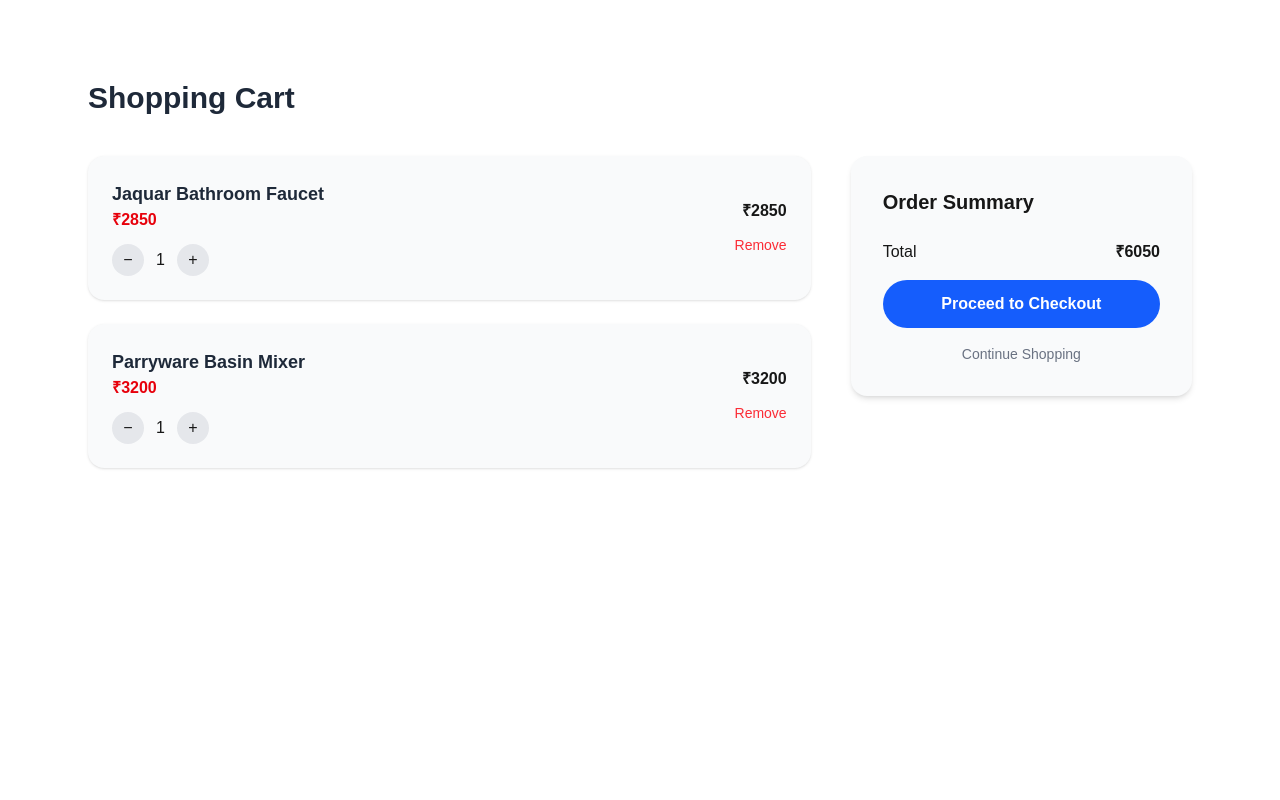
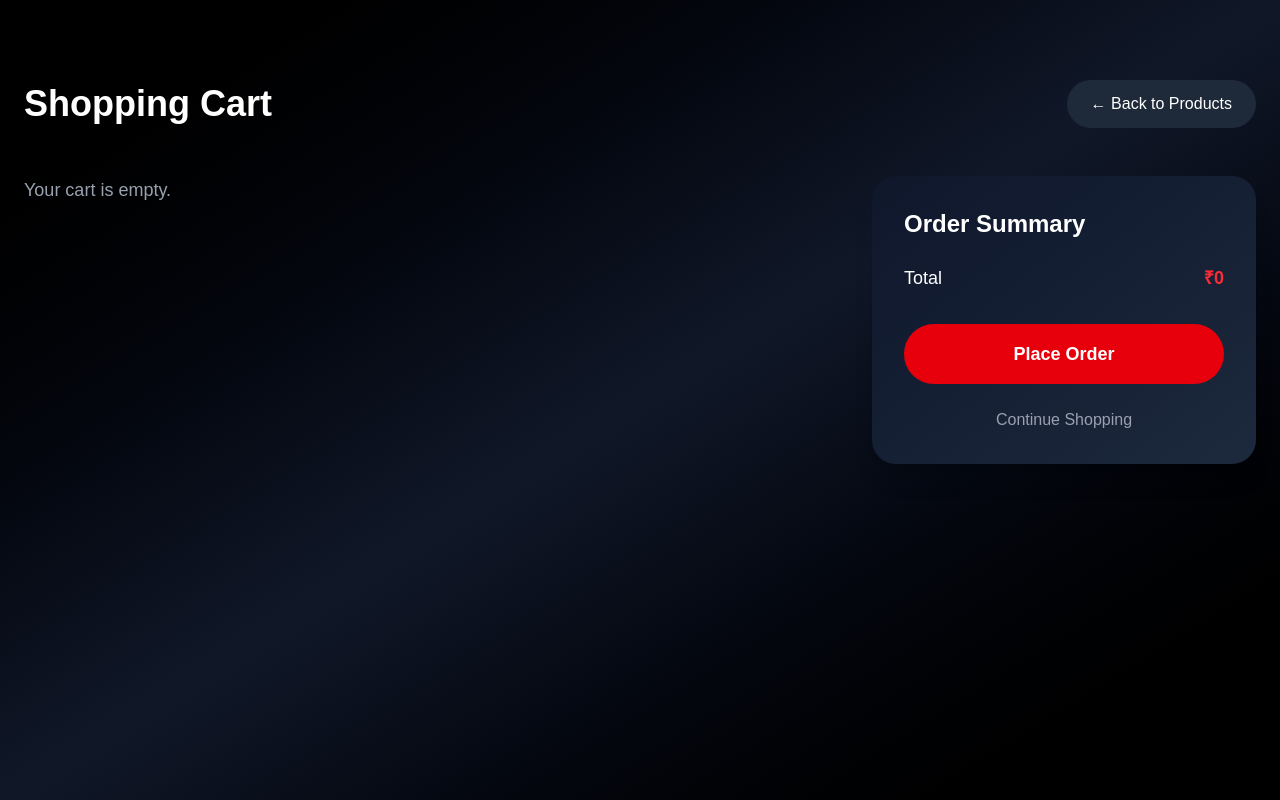
Before and after one commit to darsan25-code/Sree-Vel-Murugan-Hardware-And-Tiles, a Next.js app: page /cart in a window 1280 px wide. Built offline with nearby package versions, Linux system fonts and the light colour scheme.

Commit message:
Improve Buy Now flow, cart UX and product interactions

```diff
--- a/app/ClientProviders.tsx
+++ b/app/ClientProviders.tsx
@@ -1,5 +1,4 @@
 "use client";
-
 import { CartProvider } from "./context/CartContext";
 
 export default function ClientProviders({
--- a/app/cart/page.tsx
+++ b/app/cart/page.tsx
@@ -1,139 +1,125 @@
 "use client";
 
-import { useState } from "react";
 import Link from "next/link";
-
-type CartItem = {
-  id: string;
-  name: string;
-  price: number;
-  qty: number;
-};
+import { useRouter } from "next/navigation";
+import { useCart } from "../context/CartContext";
 
 export default function CartPage() {
-  const [cart, setCart] = useState<CartItem[]>([
-    {
-      id: "faucet-1",
-      name: "Jaquar Bathroom Faucet",
-      price: 2850,
-      qty: 1,
-    },
-    {
-      id: "mixer-1",
-      name: "Parryware Basin Mixer",
-      price: 3200,
-      qty: 1,
-    },
-  ]);
+  const router = useRouter();
+  const { cartItems, removeFromCart, updateQuantity } = useCart();
 
-  const updateQty = (id: string, delta: number) => {
-    setCart((prev) =>
-      prev.map((item) =>
-        item.id === id
-          ? { ...item, qty: Math.max(1, item.qty + delta) }
-          : item
-      )
-    );
-  };
-
-  const removeItem = (id: string) => {
-    setCart((prev) => prev.filter((item) => item.id !== id));
-  };
-
-  const total = cart.reduce(
-    (sum, item) => sum + item.price * item.qty,
+  const totalAmount = cartItems.reduce(
+    (sum, item) => sum + item.price * item.quantity,
     0
   );
 
   return (
-    <main className="min-h-screen bg-white py-20">
-      <div className="max-w-6xl mx-auto px-6">
-        <h1 className="text-3xl font-bold text-gray-800 mb-10">
-          Shopping Cart
-        </h1>
+    <main className="min-h-screen bg-gradient-to-br from-black via-gray-900 to-black text-white px-6 py-20">
+      {/* HEADER */}
+      <div className="max-w-7xl mx-auto flex justify-between items-center mb-12">
+        <h1 className="text-4xl font-bold">Shopping Cart</h1>
 
-        {cart.length === 0 ? (
-          <p className="text-gray-500">
-            Your cart is empty.
-          </p>
+        <button
+          onClick={() => router.push("/category/sanitaryware")}
+          className="px-6 py-3 rounded-full bg-gray-800 hover:bg-gray-700 transition"
+        >
+          ← Back to Products
+        </button>
+      </div>
+
+      <div className="max-w-7xl mx-auto grid md:grid-cols-3 gap-10">
+        {/* LEFT : CART ITEMS */}
+        <div className="md:col-span-2 space-y-6">
+          {cartItems.length === 0 ? (
+            <p className="text-gray-400 text-lg">Your cart is empty.</p>
           ) : (
-          <div className="grid md:grid-cols-3 gap-10">
-
-            {/* CART ITEMS */}
-            <div className="md:col-span-2 space-y-6">
-              {cart.map((item) => (
+            cartItems.map((item) => (
               <div
                 key={item.id}
-                  className="flex items-center justify-between bg-gray-50 rounded-2xl p-6 shadow-sm"
+                className="flex items-center gap-6 bg-gradient-to-r from-slate-900 to-slate-800 p-6 rounded-2xl shadow-lg"
               >
-                  <div>
-                    <h3 className="font-semibold text-lg text-gray-800">
-                      {item.name}
-                    </h3>
-                    <p className="text-red-600 font-bold">
+                {/* IMAGE */}
+                <img
+                  src={item.img}
+                  alt={item.name}
+                  className="w-24 h-24 object-contain rounded-xl bg-white p-2"
+                />
+
+                {/* DETAILS */}
+                <div className="flex-1">
+                  <h3 className="text-xl font-semibold">{item.name}</h3>
+                  <p className="text-gray-400 capitalize">{item.type}</p>
+                  <p className="text-red-500 font-bold mt-2">
                     ₹{item.price}
                   </p>
 
                   {/* QTY */}
-                    <div className="flex items-center gap-3 mt-3">
+                  <div className="flex items-center gap-4 mt-4">
                     <button
-                        onClick={() => updateQty(item.id, -1)}
-                        className="w-8 h-8 rounded-full bg-gray-200"
+                      onClick={() =>
+                        updateQuantity(item.id, item.quantity - 1)
+                      }
+                      className="w-9 h-9 rounded-full bg-gray-700 hover:bg-gray-600"
                     >
                       −
                     </button>
-                      <span>{item.qty}</span>
+
+                    <span className="text-lg font-semibold">
+                      {item.quantity}
+                    </span>
+
                     <button
-                        onClick={() => updateQty(item.id, 1)}
-                        className="w-8 h-8 rounded-full bg-gray-200"
+                      onClick={() =>
+                        updateQuantity(item.id, item.quantity + 1)
+                      }
+                      className="w-9 h-9 rounded-full bg-gray-700 hover:bg-gray-600"
                     >
                       +
                     </button>
                   </div>
                 </div>
 
+                {/* PRICE + REMOVE */}
                 <div className="text-right">
-                    <p className="font-semibold">
-                      ₹{item.price * item.qty}
+                  <p className="text-2xl font-bold">
+                    ₹{item.price * item.quantity}
                   </p>
+
                   <button
-                      onClick={() => removeItem(item.id)}
-                      className="text-sm text-red-500 mt-3"
+                    onClick={() => removeFromCart(item.id)}
+                    className="text-red-500 mt-4 hover:underline"
                   >
                     Remove
                   </button>
                 </div>
               </div>
-              ))}
+            ))
+          )}
         </div>
 
-            {/* SUMMARY */}
-            <div className="bg-gray-50 rounded-2xl p-8 shadow-md h-fit">
-              <h3 className="text-xl font-semibold mb-6">
-                Order Summary
-              </h3>
+        {/* RIGHT : ORDER SUMMARY */}
+        <div className="bg-gradient-to-br from-slate-900 to-slate-800 p-8 rounded-3xl shadow-xl h-fit">
+          <h2 className="text-2xl font-semibold mb-6">Order Summary</h2>
 
-              <div className="flex justify-between mb-4">
+          <div className="flex justify-between text-lg mb-8">
             <span>Total</span>
-                <span className="font-bold">
-                  ₹{total}
+            <span className="font-bold text-red-500">
+              ₹{totalAmount}
             </span>
           </div>
 
-              <button className="w-full bg-blue-600 text-white py-3 rounded-full font-semibold hover:bg-blue-700 transition">
-                Proceed to Checkout
+          <button className="w-full bg-red-600 py-4 rounded-full text-lg font-semibold hover:bg-red-700 transition">
+            Place Order
           </button>
 
           <Link
-                href="/"
-                className="block text-center text-sm text-gray-500 mt-4"
+            href="/category/sanitaryware"
+            className="block text-center mt-6 text-gray-400 hover:text-white"
           >
             Continue Shopping
           </Link>
         </div>
       </div>
-        )}
-      </div>
     </main>
   );
 }
--- a/app/category/[slug]/page.tsx
+++ b/app/category/[slug]/page.tsx
@@ -438,7 +438,8 @@ const slug =
   typeof params.slug === "string" ? params.slug : params.slug?.[0] ?? "";
 
   const router = useRouter();
-  const { addToCart } = useCart();
+const { addToCart, cartItems } = useCart();
+  const [toast, setToast] = useState<string | null>(null);
     const [search, setSearch] = useState("");
   const [activeType, setActiveType] =
   useState<"all" | "closet" | "washbasin">("all");
@@ -467,7 +468,24 @@ const slug =
 
 
  return (
+  <>
+    {toast && (
+      <div className="fixed top-6 right-6 z-50 bg-green-600 text-white px-6 py-4 rounded-xl shadow-lg">
+        ✅ {toast}
+      </div>
+    )}
+
 <main className="min-h-screen bg-white">
+
+  {/* TOAST MESSAGE */}
+  {toast && (
+    <div className="fixed top-6 left-1/2 -translate-x-1/2 z-50
+                    bg-green-100 text-green-800 px-6 py-3
+                    rounded-xl shadow-lg flex items-center gap-2">
+      ✅ {toast}
+    </div>
+  )}
+
 
       {/* ================= TOP BAR ================= */}
       <div className="bg-gradient-to-br from-black via-gray-900 to-black py-10">
@@ -484,10 +502,26 @@ const slug =
           {/* RIGHT : CART */}
           <Link
   href="/cart"
-            className="flex items-center gap-2 bg-gray-800 text-white px-6 py-3 rounded-full border border-white/20 hover:bg-gray-700 transition"
+  className="relative flex items-center gap-2
+             bg-gray-800 text-white px-6 py-3
+             rounded-full border border-white/20
+             hover:bg-gray-700 transition"
 >
   🛒 Cart
+
+  {cartItems.length > 0 && (
+    <span
+      className="absolute -top-2 -right-2
+                 bg-red-600 text-white
+                 text-xs w-6 h-6
+                 flex items-center justify-center
+                 rounded-full font-bold"
+    >
+      {cartItems.length}
+    </span>
+  )}
 </Link>
+
         </div>
 
         {/* TITLE */}
@@ -589,16 +623,26 @@ key={`${product.type}-${product.id}`}
 
               {/* BUTTONS */}
               <div className="flex gap-4">
-                <Link
-                  href={`/product/${product.id}`}
-                  className="flex-1 text-center bg-red-600 py-3 rounded-full hover:bg-red-700 transition"
+                <button
+  onClick={() => {
+    addToCart(product);      // 1️⃣ add to cart
+    router.push("/cart");   // 2️⃣ go to cart
+  }}
+  className="flex-1 text-center bg-red-600 py-3 rounded-full
+             hover:bg-red-700 transition font-semibold"
 >
-                  View Product
-                </Link>
+  Buy Now
+</button>
 
                 <button
-                  onClick={() => addToCart(product)}
-                  className="flex-1 bg-gray-600 py-3 rounded-full hover:bg-gray-500 transition"
+                  onClick={() => {
+  addToCart(product);
+  setToast(`${product.name} added to cart`);
+  setTimeout(() => setToast(null), 2500);
+}}
+className="flex-1 bg-gradient-to-r from-red-600 to-red-500
+           py-3 rounded-full hover:from-red-700 hover:to-red-600
+           transition font-semibold shadow-lg"
                 >
                   Add to Cart
                 </button>
@@ -609,5 +653,6 @@ key={`${product.type}-${product.id}`}
         </div>
       </section>
         </main>
+  </>
 );
 }
--- a/app/context/CartContext.tsx
+++ b/app/context/CartContext.tsx
@@ -1,5 +1,4 @@
 "use client";
-
 import { createContext, useContext, useState } from "react";
 
 type CartItem = {
@@ -11,66 +10,56 @@ type CartItem = {
 };
 
 type CartContextType = {
-  cart: CartItem[];
-  addToCart: (product: Omit<CartItem, "quantity">) => void;
+  cartItems: CartItem[];
+  addToCart: (item: Omit<CartItem, "quantity">) => void;
   removeFromCart: (id: string) => void;
   updateQuantity: (id: string, qty: number) => void;
-  total: number;
 };
 
-const CartContext = createContext<CartContextType | null>(null);
+const CartContext = createContext<CartContextType | undefined>(undefined);
 
 export function CartProvider({ children }: { children: React.ReactNode }) {
-  const [cart, setCart] = useState<CartItem[]>([]);
+  const [cartItems, setCartItems] = useState<CartItem[]>([]);
 
-  // ➕ ADD TO CART
-  const addToCart = (product: Omit<CartItem, "quantity">) => {
-    setCart((prev) => {
-      const existing = prev.find((item) => item.id === product.id);
-
+  const addToCart = (item: Omit<CartItem, "quantity">) => {
+    setCartItems((prev) => {
+      const existing = prev.find((p) => p.id === item.id);
       if (existing) {
-        return prev.map((item) =>
-          item.id === product.id
-            ? { ...item, quantity: item.quantity + 1 }
-            : item
+        return prev.map((p) =>
+          p.id === item.id
+            ? { ...p, quantity: p.quantity + 1 }
+            : p
         );
       }
-
-      return [...prev, { ...product, quantity: 1 }];
+      return [...prev, { ...item, quantity: 1 }];
     });
   };
 
-  // ➖ REMOVE FROM CART
   const removeFromCart = (id: string) => {
-    setCart((prev) => prev.filter((item) => item.id !== id));
+    setCartItems((prev) => prev.filter((p) => p.id !== id));
   };
 
-  // 🔄 UPDATE QUANTITY
   const updateQuantity = (id: string, qty: number) => {
-    setCart((prev) =>
-      prev.map((item) =>
-        item.id === id ? { ...item, quantity: qty } : item
+    setCartItems((prev) =>
+      prev.map((p) =>
+        p.id === id ? { ...p, quantity: Math.max(1, qty) } : p
       )
     );
   };
 
-  // 💰 TOTAL PRICE
-  const total = cart.reduce(
-    (sum, item) => sum + item.price * item.quantity,
-    0
-  );
-
   return (
     <CartContext.Provider
-      value={{ cart, addToCart, removeFromCart, updateQuantity, total }}
+      value={{ cartItems, addToCart, removeFromCart, updateQuantity }}
     >
       {children}
     </CartContext.Provider>
   );
 }
 
-export const useCart = () => {
-  const ctx = useContext(CartContext);
-  if (!ctx) throw new Error("useCart must be used inside CartProvider");
-  return ctx;
-};
+export function useCart() {
+  const context = useContext(CartContext);
+  if (!context) {
+    throw new Error("useCart must be used inside CartProvider");
+  }
+  return context;
+}
--- a/package.json
+++ b/package.json
@@ -10,6 +10,7 @@
   },
   "dependencies": {
     "framer-motion": "^12.33.0",
+    "lucide-react": "^0.563.0",
     "next": "16.1.6",
     "react": "19.2.3",
     "react-dom": "19.2.3"
```
Also changed, not shown: public/products/Screenshot 2026-02-06 224820.png (deleted), 1 other file (tests, documents, lock files or other folders). Lines whose indentation alone changed are shown as unchanged.
